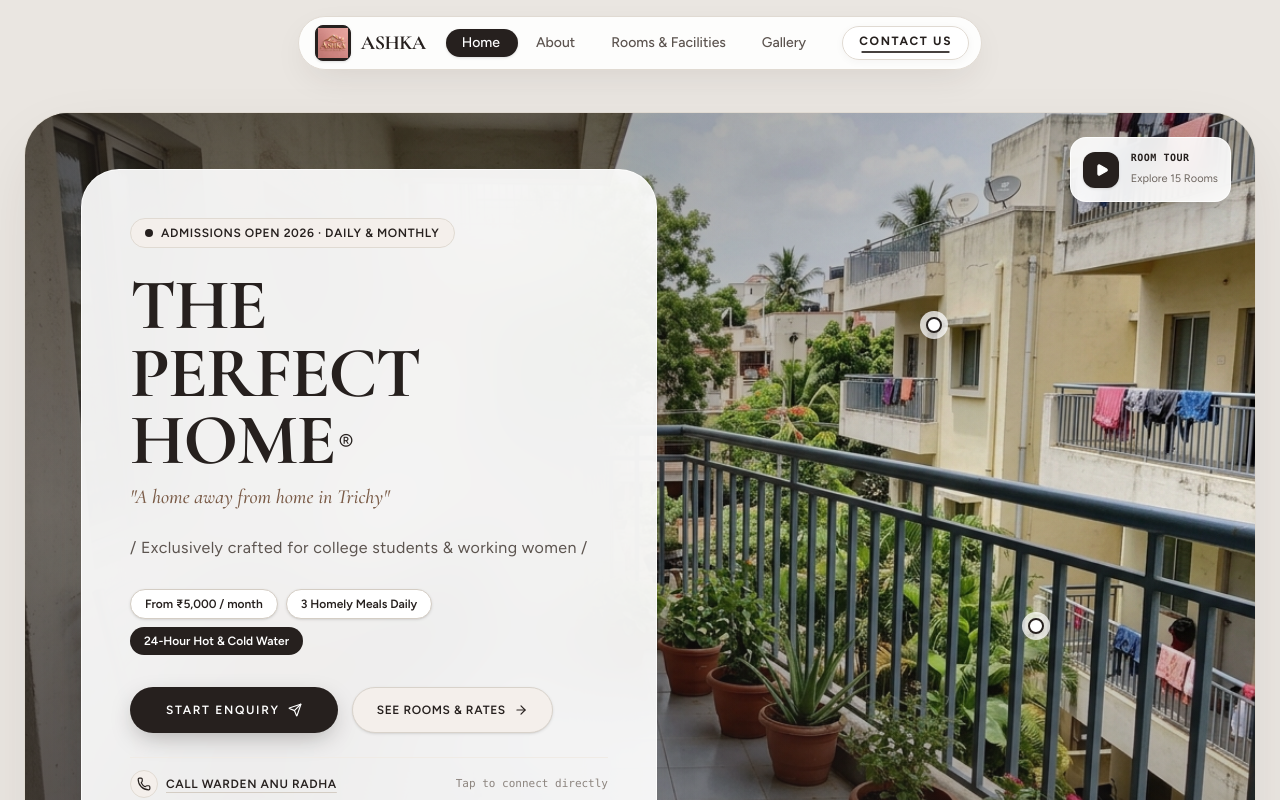
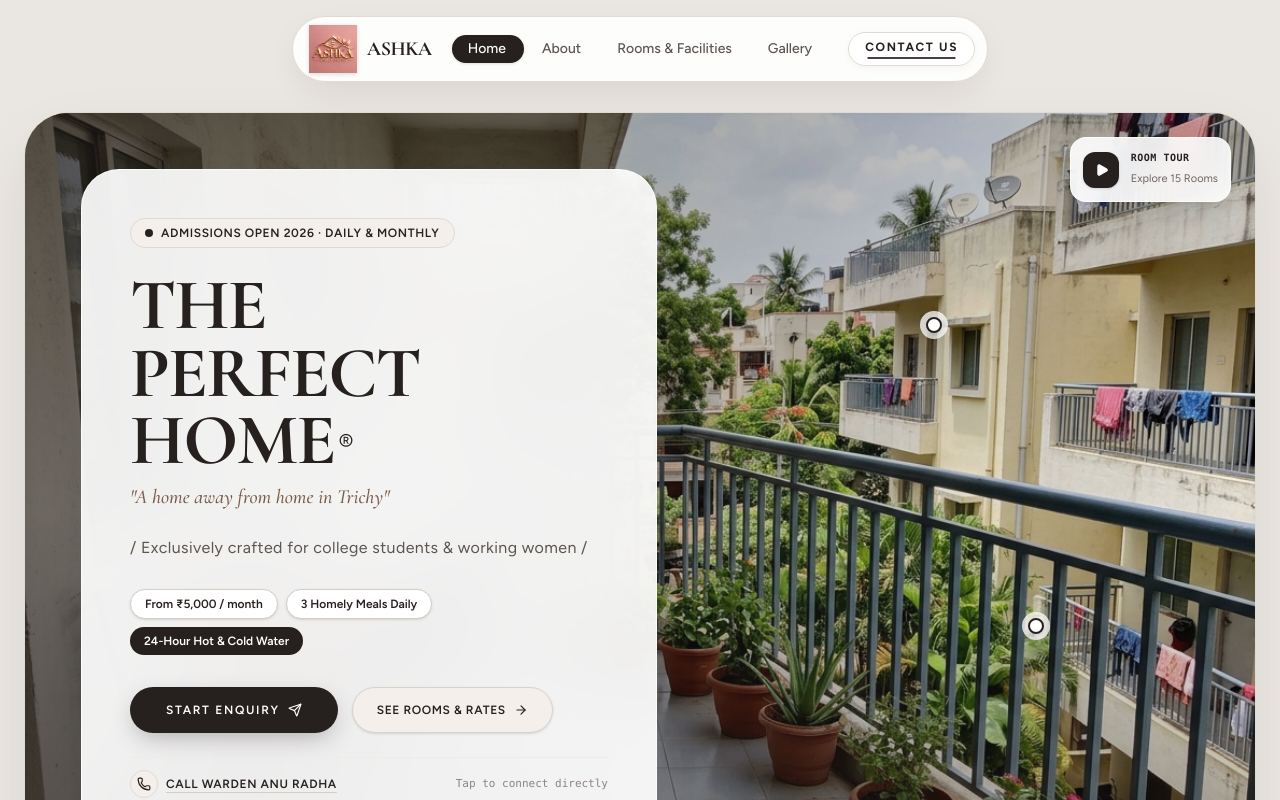
Before and after one commit to gouthem22/ASHKA, a React (Vite) app: page / in a window 1280 px wide. Shown: the top 800 px of the page. Built offline with nearby package versions, Linux system fonts and the light colour scheme.

Commit message:
fix: make logo visible with transparent PNG on navbar and footer

```diff
--- a/src/components/Footer.tsx
+++ b/src/components/Footer.tsx
@@ -12,13 +12,11 @@ export const Footer: React.FC<FooterProps> = () => {
       <Reveal staggerChildren stagger={0.08} className="max-w-6xl mx-auto flex flex-col md:flex-row items-start md:items-center justify-between gap-8">
         {/* Whole Logo */}
         <div className="flex items-center gap-4">
-          <div
-            className="w-14 h-14 rounded-2xl p-1 bg-[#26201E] border border-[#26201E] shadow-sm flex items-center justify-center shrink-0"
-          >
+          <div className="h-16 w-auto flex items-center justify-center shrink-0">
             <img
-              src="/logo/ashka-logo.png"
+              src="/logo/ashka-logo-transparent.png"
               alt="Ashka Ladies Hostel Logo"
-              className="w-full h-full object-contain"
+              className="h-full w-auto object-contain drop-shadow-sm"
             />
           </div>
           <div>
--- a/src/components/PillNav.tsx
+++ b/src/components/PillNav.tsx
@@ -23,7 +23,7 @@ export const PillNav: React.FC<PillNavProps> = ({
   items,
   activeHref,
   onNavigate,
-  logoSrc = '/logo/ashka-logo.png',
+  logoSrc = '/logo/ashka-logo-transparent.png',
   ease = 'power3.easeOut',
   initialLoadAnimation = true,
 }) => {
@@ -86,11 +86,11 @@ export const PillNav: React.FC<PillNavProps> = ({
           className="flex items-center gap-2.5 group focus:outline-none"
           title="Ashka Ladies Hostel - Home"
         >
-          <div className="w-8 h-8 md:w-9 md:h-9 rounded-lg overflow-hidden flex items-center justify-center p-0.5 bg-[#26201E] border border-[#26201E] shadow-sm transition-transform duration-300 group-hover:scale-105">
+          <div className="h-10 md:h-12 w-auto flex items-center justify-center transition-transform duration-300 group-hover:scale-105">
             <img
               src={logoSrc}
               alt="Ashka Ladies Hostel Logo"
-              className="w-full h-full object-contain"
+              className="h-full w-auto object-contain drop-shadow-sm"
               onError={(e) => {
                 (e.target as HTMLElement).style.display = 'none';
               }}
```
Also changed, not shown: public/logo/ashka-logo-transparent.png (added).
